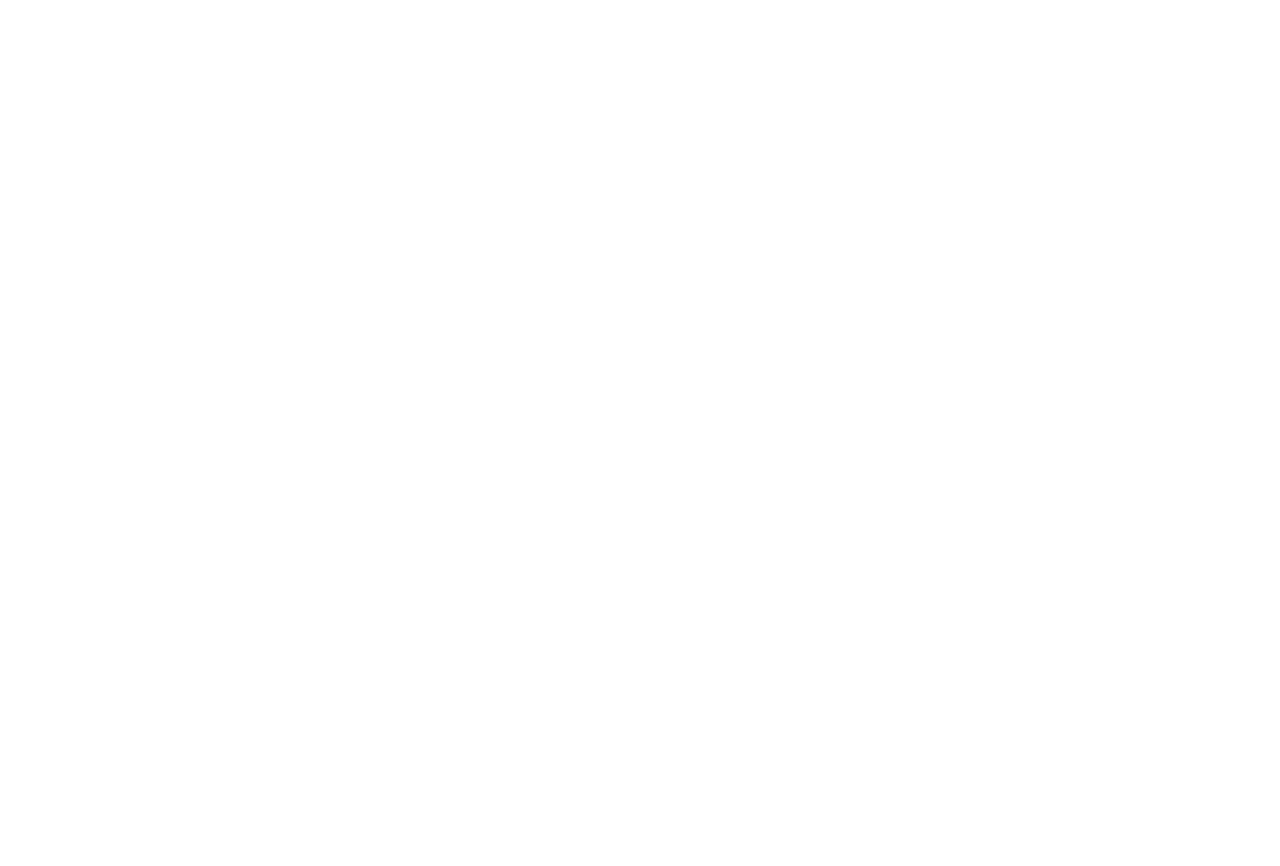
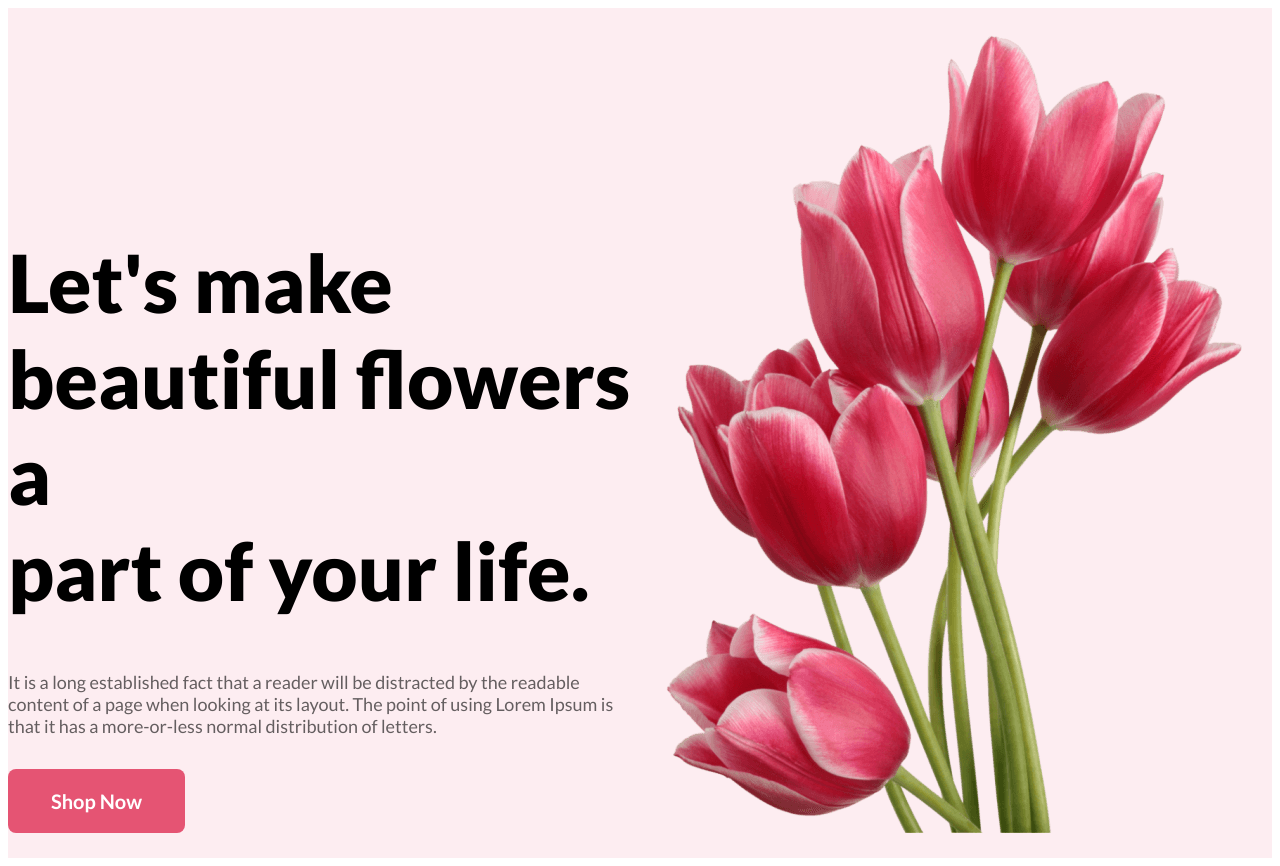
Before and after one commit to CoderTahmid/Flower-Shop-Project, a plain HTML site: page index.html in a window 1280 px wide. Before the commit the page ends 800 px from the top, so only its background shows below. Drawn offline with Linux system fonts and the light colour scheme.

Commit message:
header added

```diff
--- a/index.html
+++ b/index.html
@@ -4,8 +4,19 @@
     <meta charset="UTF-8">
     <meta name="viewport" content="width=device-width, initial-scale=1.0">
     <title>Flower Shop</title>
+    <link rel="stylesheet" href="/style.css">
+    <link rel="preconnect" href="https://fonts.googleapis.com">
+    <link rel="preconnect" href="https://fonts.gstatic.com" crossorigin>
+    <link href="https://fonts.googleapis.com/css2?family=Lato:ital,wght@0,100;0,300;0,400;0,700;0,900;1,100;1,300;1,400;1,700;1,900&display=swap" rel="stylesheet">
 </head>
 <body>
-
+    <header class="header">
+        <div class="header-text">
+            <h1 class="header-title">Let's make <br> beautiful flowers a <br> part of your life.</h1>
+            <p class="header-para">It is a long established fact that a reader will be distracted by the readable <br> content of a page when looking at its layout. The point of using Lorem Ipsum is <br> that it has a more-or-less normal distribution of letters.</p>
+            <button class="btn">Shop Now</button>
+        </div>
+        <img src="Flower Asset/pngwing 10.png" alt="">
+    </header>
 </body>
 </html>
--- a/style.css
+++ b/style.css
@@ -0,0 +1,40 @@
+*{
+    font-family: "Lato", sans-serif;
+}
+
+/* header design */
+.header{
+    width: 100%;
+    height: 850px;
+    background-color: rgba(229, 84, 115, 0.1);
+    display: flex;
+    justify-content: center;
+    align-items: center;
+    justify-content: space-around;
+}
+.header-text{
+    width: 708px;
+    height: 506px;
+    text-align: left;
+}
+.header-title{
+    font-size: 80px;
+    font-weight: 800;
+}
+.header-para{
+    font-size: 18px;
+    font-weight: 400;
+    opacity: 60%;
+    margin: 32px 0px;
+}
+.btn{
+    color: white;
+    font-size: 20px;
+    font-weight: bold;
+    border-radius: 8px;
+    border: none;
+    padding: 20px 43px;
+    background-color: rgba(229, 84, 115, 1);
+}
+
+/* responsiveness for mobile */
```
